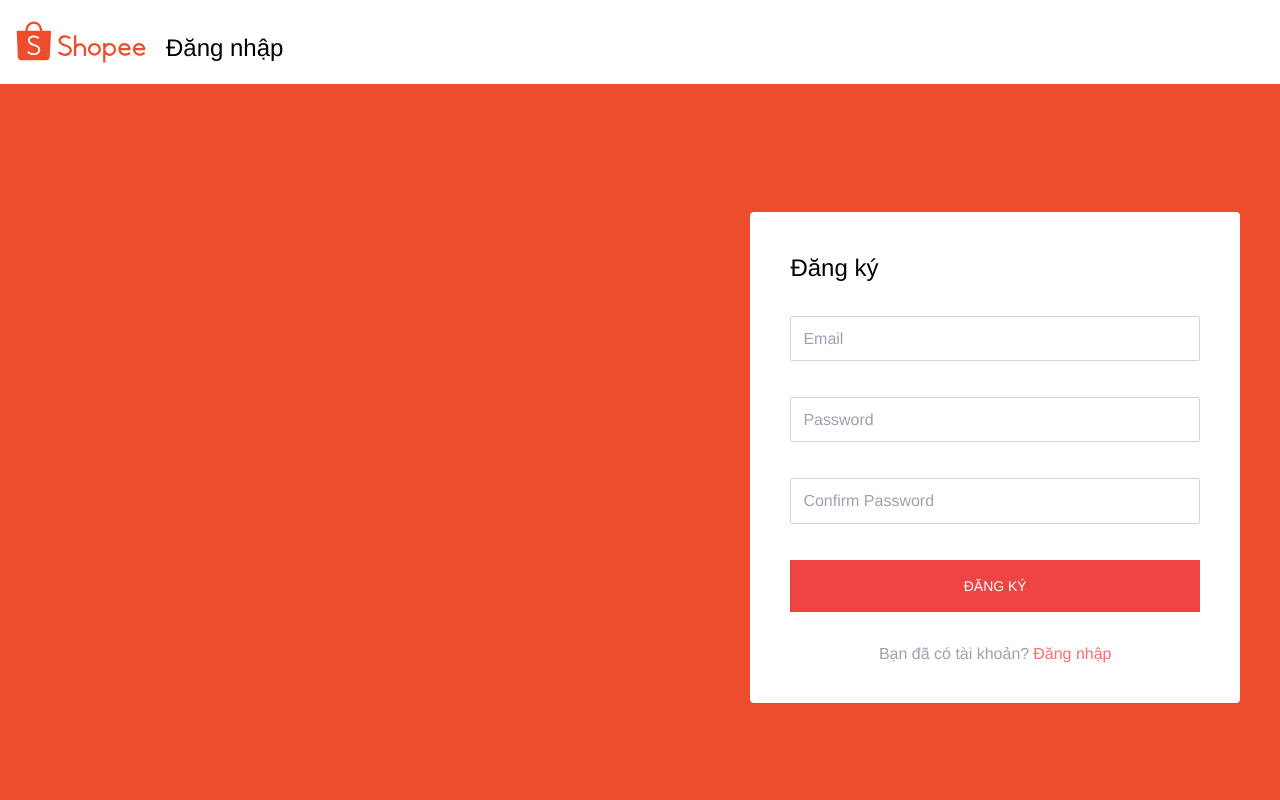
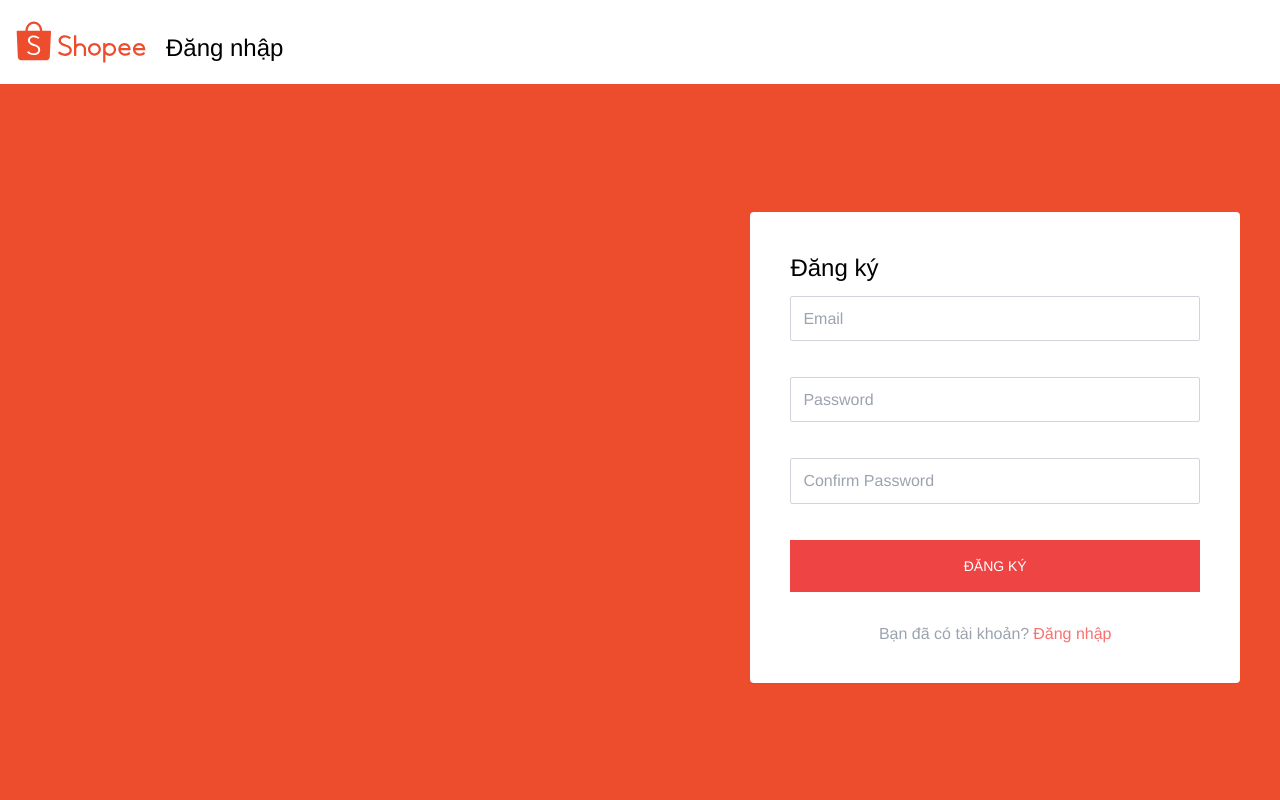
Before and after one commit to NamTNDEV/shopee-clone, a React (Vite) app: page /register in a window 1280 px wide. Shown: the top 800 px of the page. Built offline with nearby package versions, Linux system fonts and the light colour scheme.

Commit message:
#005 - Tạo component Input.

```diff
--- /dev/null
+++ b/src/components/form/Input/index.tsx
@@ -0,0 +1,24 @@
+import { RegisterOptions, UseFormRegister } from 'react-hook-form'
+
+interface Props {
+  type: React.HTMLInputTypeAttribute
+  name: string
+  className: string
+  placeholder: string
+  // eslint-disable-next-line @typescript-eslint/no-explicit-any
+  register: UseFormRegister<any>
+  errorMessage: string
+  // eslint-disable-next-line @typescript-eslint/no-explicit-any
+  rules?: RegisterOptions<any>
+}
+
+function Input({ className, errorMessage, name, placeholder, register, type, rules }: Props) {
+  return (
+    <div className='mt-3'>
+      <input type={type} className={className} placeholder={placeholder} {...register(name, rules)} />
+      <div className='mt-1 text-red-600 min-h-[1.25rem] text-sm'>{errorMessage}</div>
+    </div>
+  )
+}
+
+export default Input
--- a/src/pages/Login/index.tsx
+++ b/src/pages/Login/index.tsx
@@ -1,5 +1,6 @@
 import { useForm } from 'react-hook-form'
 import { Link } from 'react-router-dom'
+import Input from 'src/components/form/Input'
 import { getRules } from 'src/utils/rules'
 
 interface FormData {
@@ -28,24 +29,24 @@ function RegisterPage() {
           <div className='lg:col-span-2 lg:col-start-4'>
             <form className='p-10 rounded bg-white shadow-sm' onSubmit={onsubmit} noValidate>
               <div className='text-2xl'>Đăng Nhập</div>
-              <div className='mt-8'>
-                <input
+              <Input
                 type='email'
                 className='p-3 w-full outline-none border border-gray-300 focus:border-gray-500 rounded-sm focus:shadow-sm'
                 placeholder='Email'
-                  {...register('email', rules.email)}
+                register={register}
+                name='email'
+                rules={rules.email}
+                errorMessage={errors.email?.message || ''}
               />
-                <div className='mt-1 text-red-600 min-h-[1.25rem] text-sm'>{errors.email?.message}</div>
-              </div>
-              <div className='mt-3'>
-                <input
+              <Input
                 type='password'
                 className='p-3 w-full outline-none border border-gray-300 focus:border-gray-500 rounded-sm focus:shadow-sm'
                 placeholder='Password'
-                  {...register('password', rules.password)}
+                register={register}
+                name='password'
+                rules={rules.password}
+                errorMessage={errors.password?.message || ''}
               />
-                <div className='mt-1 text-red-600 min-h-[1.25rem] text-sm'>{errors.password?.message}</div>
-              </div>
               <div className='mt-3'>
                 <button
                   type='submit'
--- a/src/pages/Register/index.tsx
+++ b/src/pages/Register/index.tsx
@@ -1,5 +1,6 @@
 import { useForm } from 'react-hook-form'
 import { Link } from 'react-router-dom'
+import Input from 'src/components/form/Input'
 import { getRules } from 'src/utils/rules'
 
 interface FormData {
@@ -29,33 +30,33 @@ function RegisterPage() {
           <div className='lg:col-span-2 lg:col-start-4'>
             <form className='p-10 rounded bg-white shadow-sm' onSubmit={onsubmit} noValidate>
               <div className='text-2xl'>Đăng ký</div>
-              <div className='mt-8'>
-                <input
+              <Input
                 type='email'
                 className='p-3 w-full outline-none border border-gray-300 focus:border-gray-500 rounded-sm focus:shadow-sm'
                 placeholder='Email'
-                  {...register('email', rules.email)}
+                register={register}
+                name='email'
+                rules={rules.email}
+                errorMessage={errors.email?.message || ''}
               />
-                <div className='mt-1 text-red-600 min-h-[1.25rem] text-sm'>{errors.email?.message}</div>
-              </div>
-              <div className='mt-3'>
-                <input
+              <Input
                 type='password'
                 className='p-3 w-full outline-none border border-gray-300 focus:border-gray-500 rounded-sm focus:shadow-sm'
                 placeholder='Password'
-                  {...register('password', rules.password)}
+                register={register}
+                name='password'
+                rules={rules.password}
+                errorMessage={errors.password?.message || ''}
               />
-                <div className='mt-1 text-red-600 min-h-[1.25rem] text-sm'>{errors.password?.message}</div>
-              </div>
-              <div className='mt-3'>
-                <input
+              <Input
                 type='password'
                 className='p-3 w-full outline-none border border-gray-300 focus:border-gray-500 rounded-sm focus:shadow-sm'
                 placeholder='Confirm Password'
-                  {...register('confirm_password', rules.confirm_password)}
+                register={register}
+                name='password'
+                rules={rules.confirm_password}
+                errorMessage={errors.confirm_password?.message || ''}
               />
-                <div className='mt-1 text-red-600 min-h-[1.25rem] text-sm'>{errors.confirm_password?.message}</div>
-              </div>
               <div className='mt-3'>
                 <button
                   type='submit'
```
Lines whose indentation alone changed are shown as unchanged.
